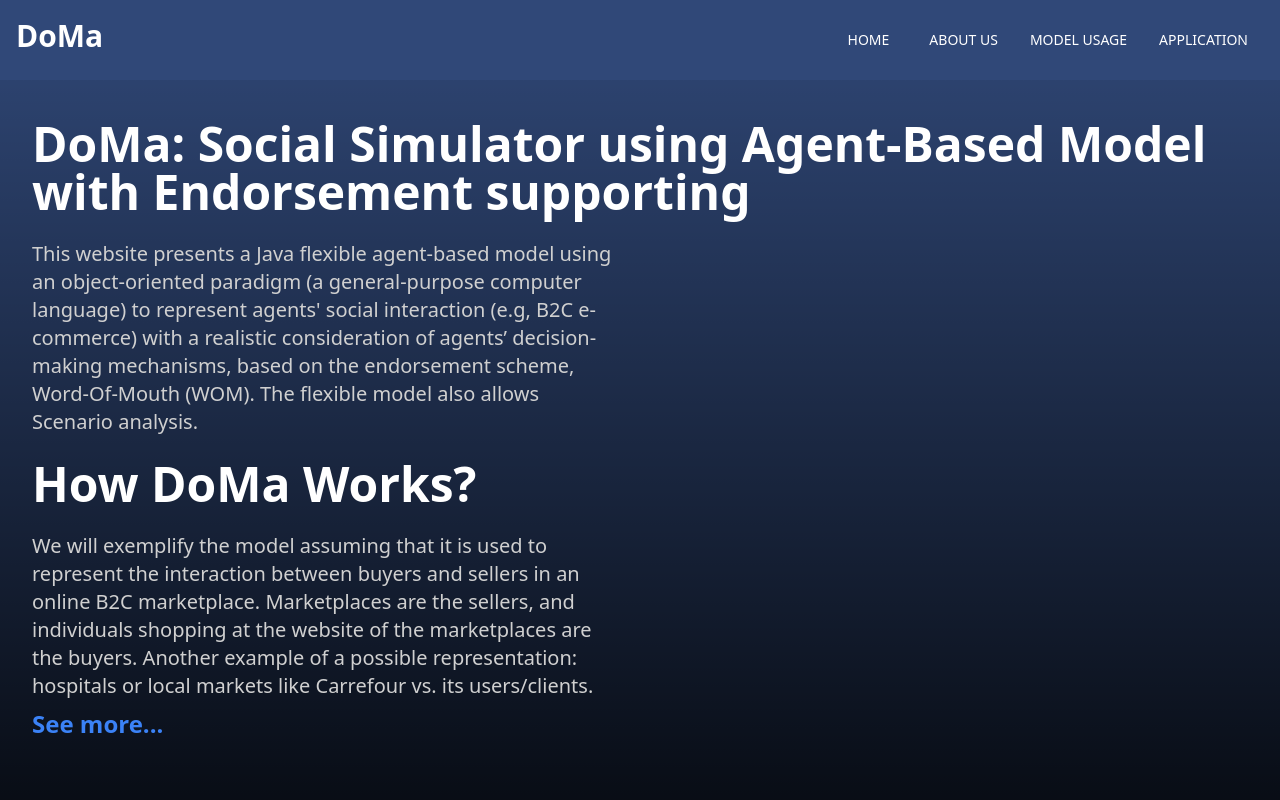
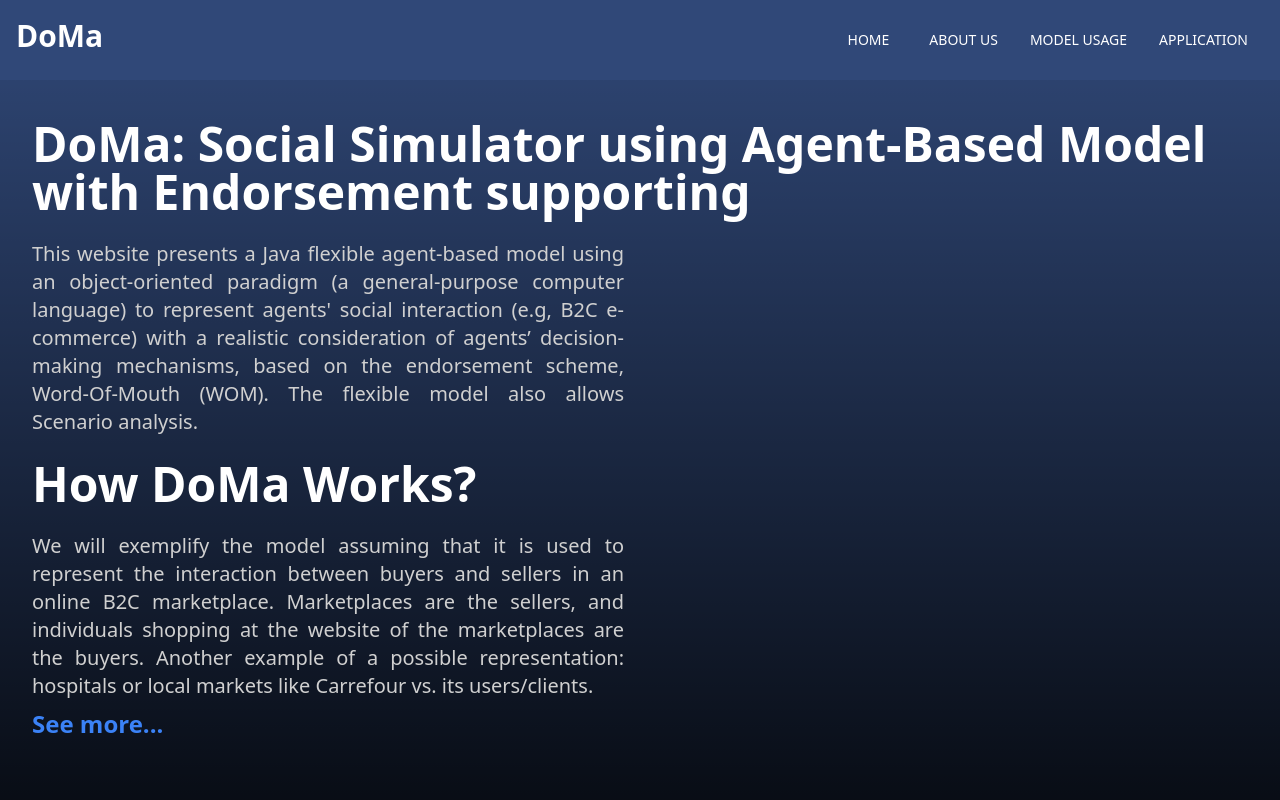
Before and after one commit to Shpm21/sbab-web, a Next.js app: page / in a window 1280 px wide. Shown: the top 800 px of the page. Built offline with nearby package versions, Linux system fonts and the light colour scheme.

Commit message:
justify-text

```diff
--- a/components/Paragraph.tsx
+++ b/components/Paragraph.tsx
@@ -13,7 +13,7 @@ const Paragraph: React.FC<Props> = (props: Props) => {
   const containerClass = `
     grid
     grid-cols-1
-    ${gridCols2Class}
+    md:${gridCols2Class}
     gap-6
     md:gap-8
     mt-6
@@ -25,7 +25,8 @@ const Paragraph: React.FC<Props> = (props: Props) => {
     dark:text-gray-400
     md:text-xl
     sm:text-xl
-    ${justifyClass}
+    text-justify
+    md:${justifyClass}
   `
 
   return (
```
